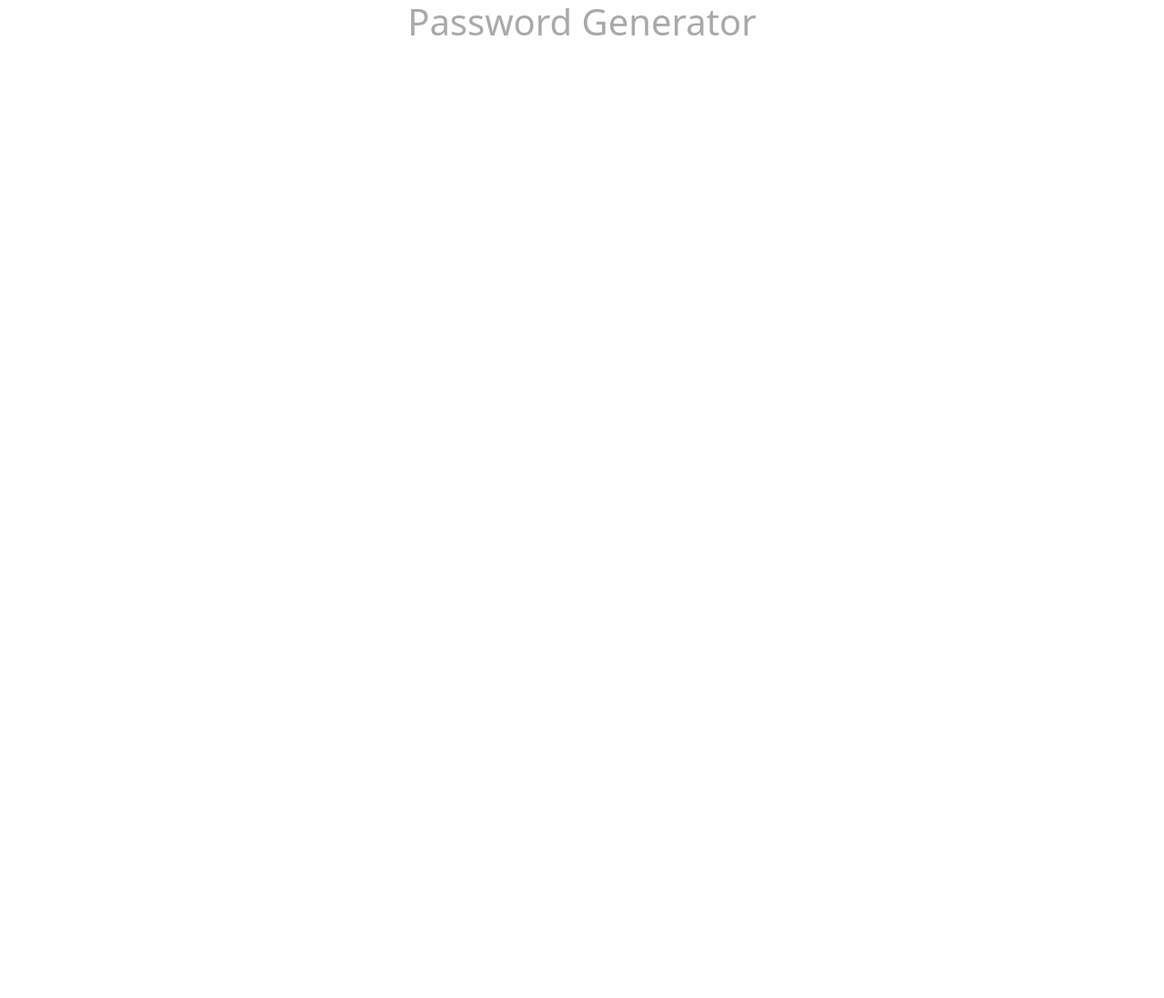
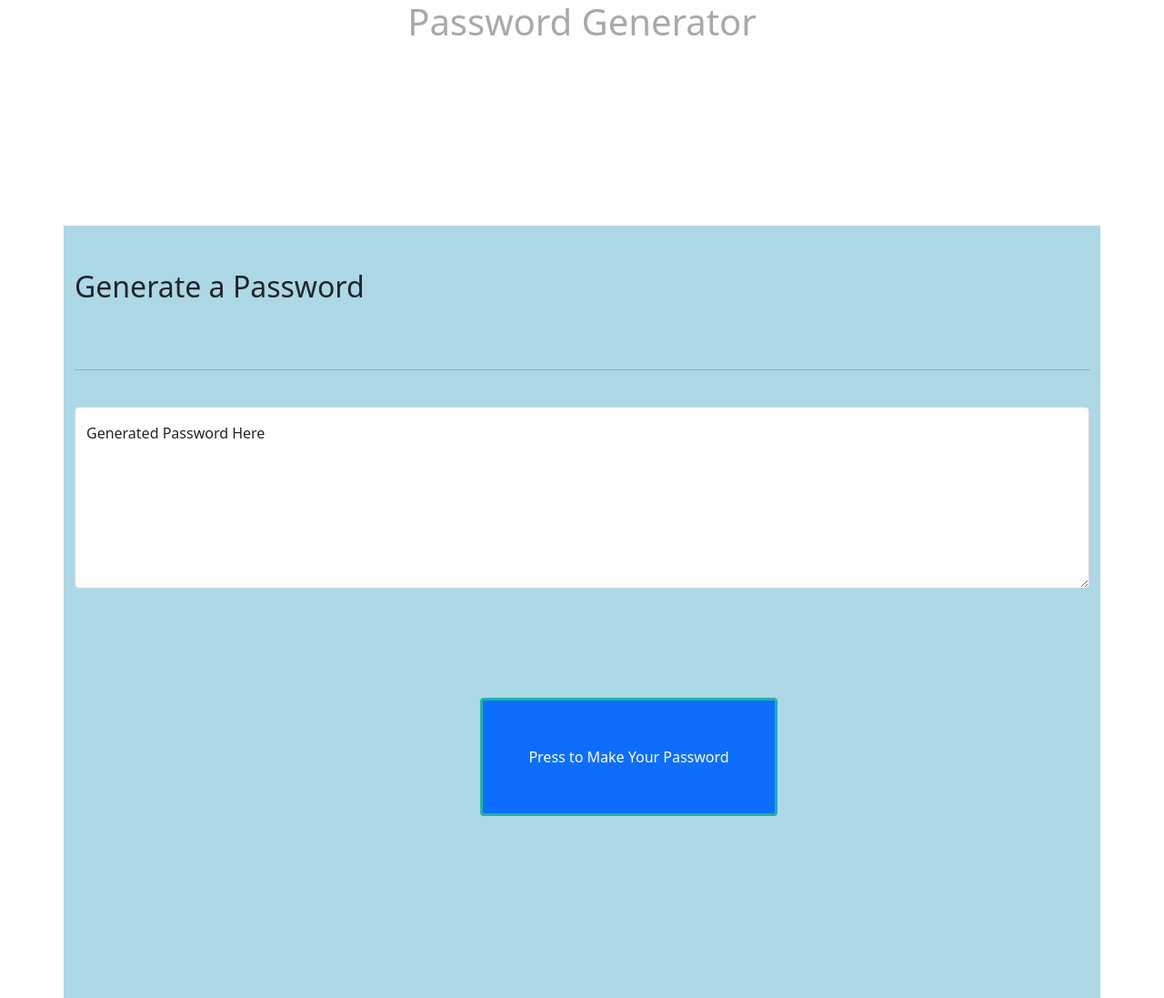
Before and after one commit to ckim1999/P3---Password-Generator, a plain HTML site: page Assets/password.html in a window 1280 px wide. Shown: the whole page at 91% size. Before the commit the page ends 800 px from the top, so only its background shows below. Drawn offline with nearby package versions, Linux system fonts and the light colour scheme.

Commit message:
created a rough sketch of my html file

```diff
--- a/Assets/password.css
+++ b/Assets/password.css
@@ -2,3 +2,15 @@ h1 {
     text-align: center;
     color: darkgray;
 }
+
+.container {
+    margin-top: 200px;
+    background-color: lightblue;
+}
+
+.btn {
+    margin-bottom: 200px;
+    margin-left: 40%;
+    padding: 50px;
+    border: 3px solid lightseagreen;
+}
--- a/Assets/password.html
+++ b/Assets/password.html
@@ -15,8 +15,27 @@
     <!--Add JS link-->
     <script src="password.js"></script>
     <!--Create a container-->
-    <!--Second Heading-->
-    <!--Provide a textbox-->
-    <!--Have a button that says Generate a Password-->
+    <div class="container">
+        <br>
+        <br>
+        <!--Second Heading-->
+        <h2>Generate a Password</h2>
+        <br>
+        <br>
+        <hr>
+        <br>
+        <!--Provide a textbox-->
+        <div class="form-floating">
+            <textarea class="form-control" placeholder="Leave a comment here" id="floatingTextarea2" style="height: 200px"></textarea>
+            <label for="floatingTextarea2">Generated Password Here</label>
+        </div>
+        <br>
+        <br>
+        <br>
+        <br>
+        <br>
+        <!--Have a button that says Generate a Password-->
+        <button type="button" class="btn btn-primary">Press to Make Your Password</button>
+    </div>
 </body>
 </html>
```
